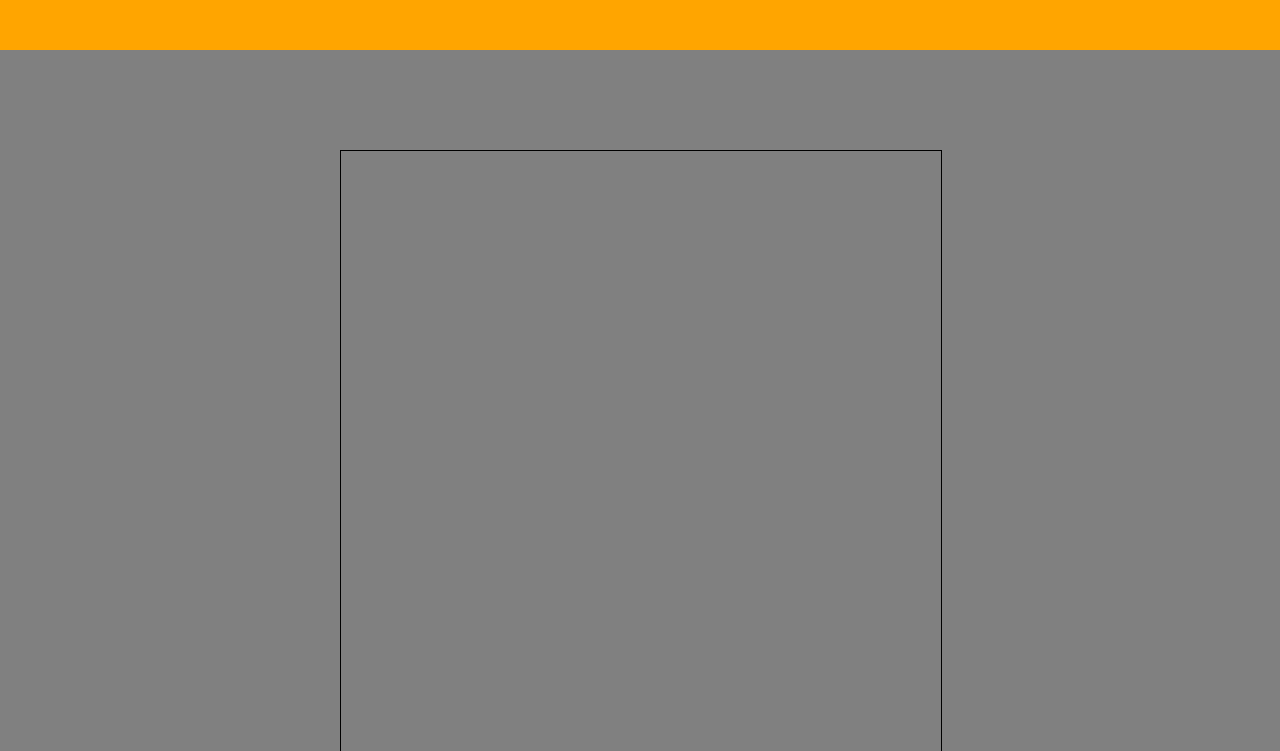
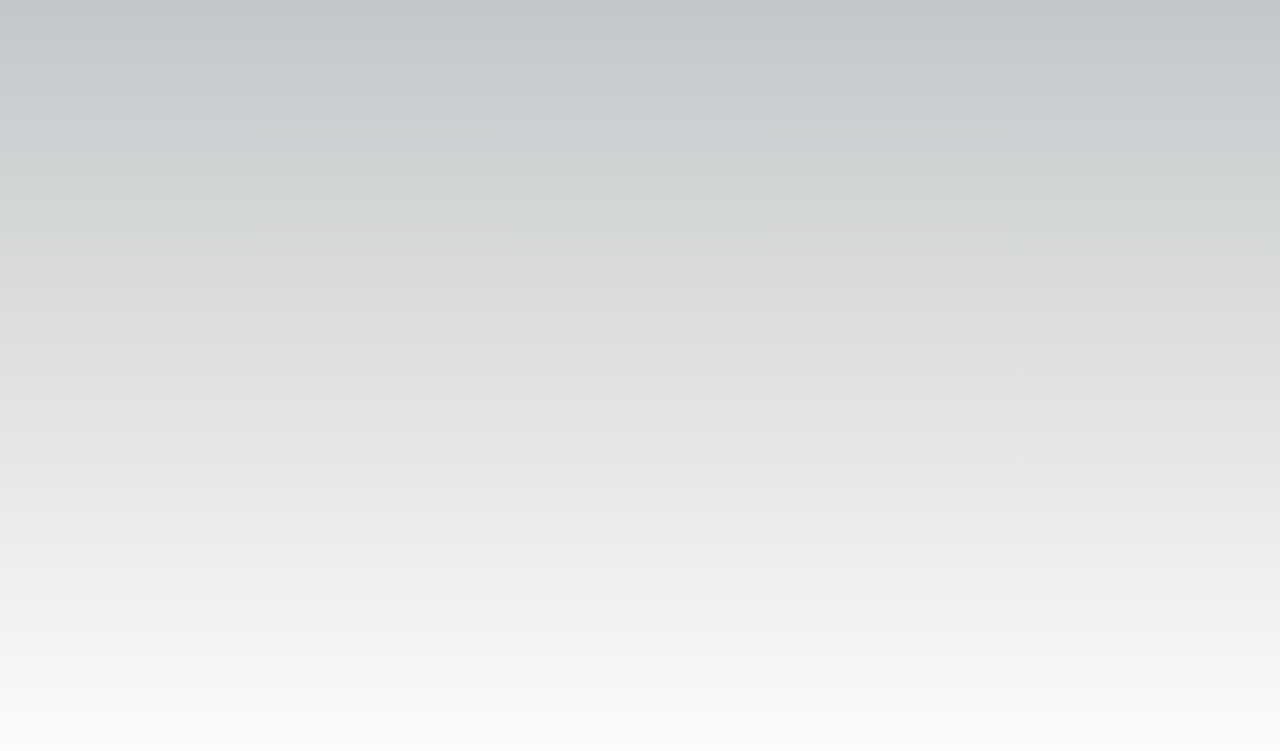
Before and after one commit to nhollerbach/Dev, a plain HTML site: page SS1/index.html in a window 1280 px wide. Shown: the top 751 px of the page. Drawn offline with nearby package versions, Linux system fonts and the light colour scheme.

Commit message:
BodyBackgroundChanges_20160205

```diff
--- a/SS1/index.html
+++ b/SS1/index.html
@@ -8,7 +8,7 @@
 </head>
 
 <body>
-  <div class="header"></div>
+
   <div class="PizzaBox" onclick="buildAllSlices(8)">
 
 
--- a/SS1/style.css
+++ b/SS1/style.css
@@ -1,24 +1,27 @@
 /*--------------------------------------------*/
 /*  MAIN SECTION  */
+html, body {
+  width: 100%;
+  height: 100%;
+  margin: 0px;
+}
+
 body {
-  margin: 0px;
-  background: gray;
-  height: 100%;
+  background-image: linear-gradient(to bottom,
+    #C4C7C9 0px,
+    #FFFFFF 100%
+    );
+  background-position: 0px 0px;
+  background-repeat:  no-repeat;
 }
 /*--------------------------------------------*/
 /*  HEADER  */
 .header {
   width: 100%;
   height: 50px;
-  background: orange;
+  background: transparent;
+  border: 1px solid black;
 }
-
-
-
-
-
-
-
 
 
 
@@ -29,7 +32,7 @@ body {
 
 .PizzaBox {
   position: absolute;
-  border: 1px solid black;
+  /*border: 1px solid black;*/
 
   top: 50%;
   left:50%;
@@ -154,11 +157,11 @@ body {
 #white {
   background-color: white;
 }
+#orange {
+  background-color: orange;
+}
 #aquamarine {
   background-color: aquamarine;
-}
-#orange {
-  background-color: orange;
 }
 
 
```
